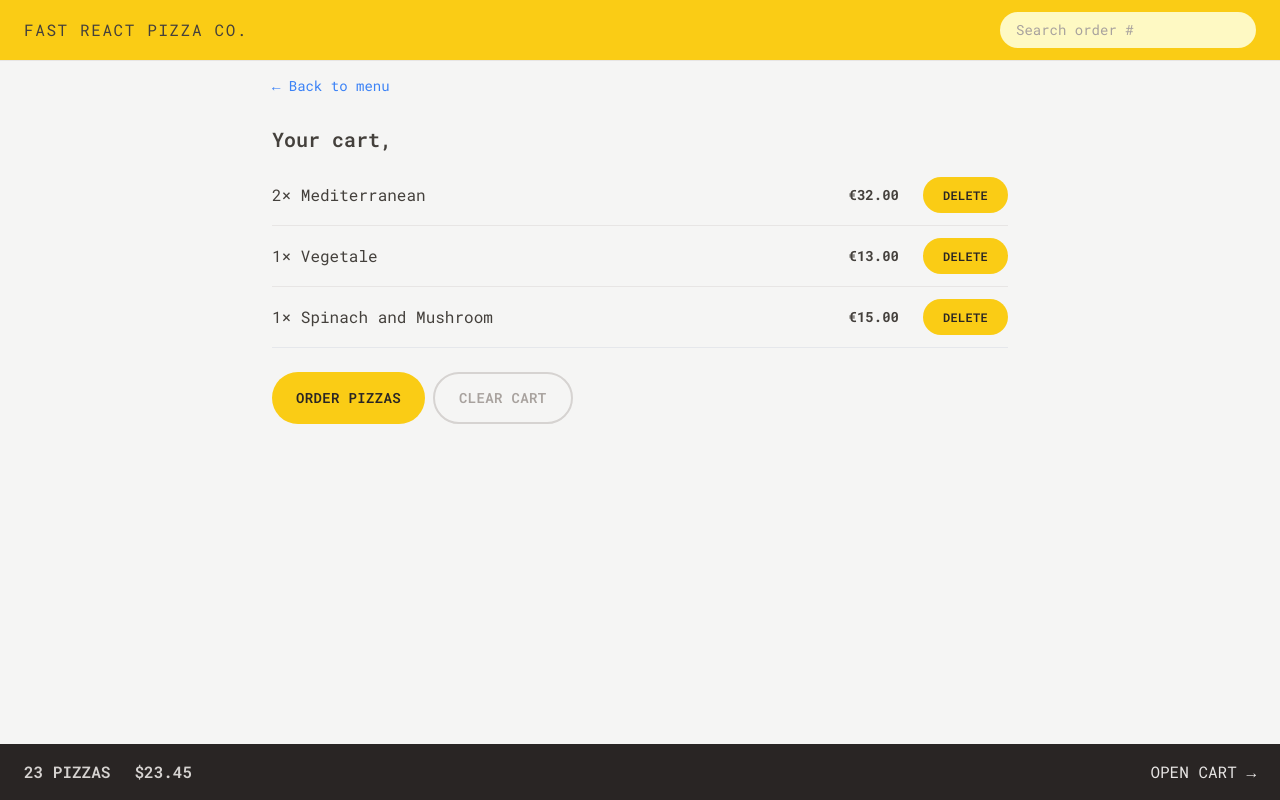
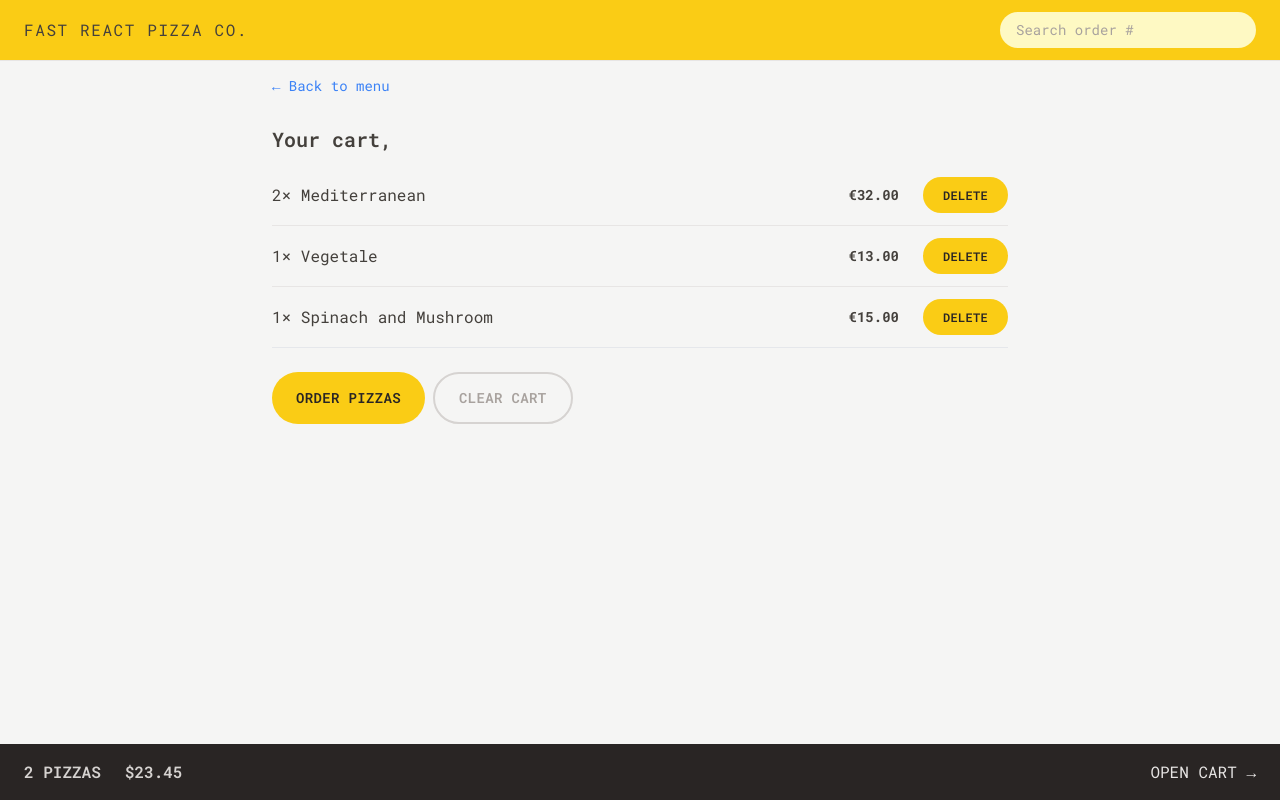
Before and after one commit to saodat-riskiyeva/fast-react-pizza-after-tailwind, a React (Vite) app: page /cart in a window 1280 px wide. Built offline with nearby package versions, Linux system fonts and the light colour scheme.

Commit message:
building the Cart Overview with Redux selector

```diff
--- a/src/features/cart/CartOverview.jsx
+++ b/src/features/cart/CartOverview.jsx
@@ -1,10 +1,15 @@
+import { useSelector } from 'react-redux';
 import { Link } from 'react-router-dom';
 
 function CartOverview() {
+  const totalCartQuantity = useSelector((state) =>
+    state.cart.cart.reduce((sum, item) => sum + item.quantity, 0)
+  );
+  console.log(totalCartQuantity);
   return (
     <div className="flex items-center justify-between bg-stone-800 px-4 py-4 text-sm uppercase text-stone-200 sm:px-6 md:text-base">
       <p className="space-x-4 font-semibold text-stone-300 sm:space-x-6">
-        <span>23 pizzas</span>
+        <span>{totalCartQuantity} pizzas</span>
         <span>$23.45</span>
       </p>
       <Link to="/cart">Open cart &rarr;</Link>
--- a/src/features/cart/cartSlice.js
+++ b/src/features/cart/cartSlice.js
@@ -7,7 +7,7 @@ const initialState = {
     {
       pizzaId: 12,
       name: 'Mediterranean',
-      quatity: 2,
+      quantity: 2,
       unitPrice: 16,
       totalPrice: 32,
     },
```
